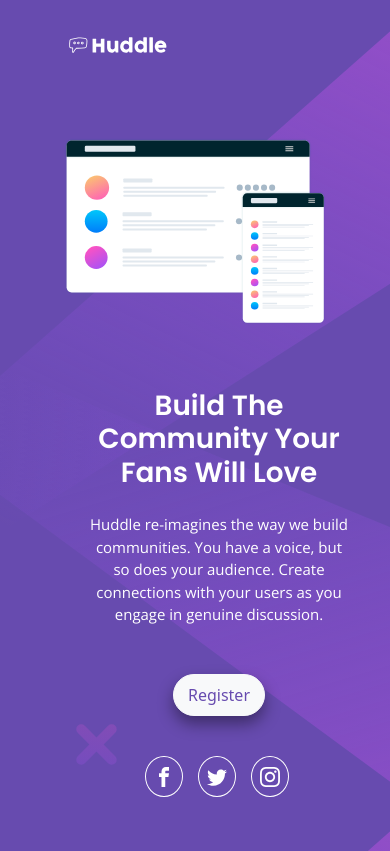
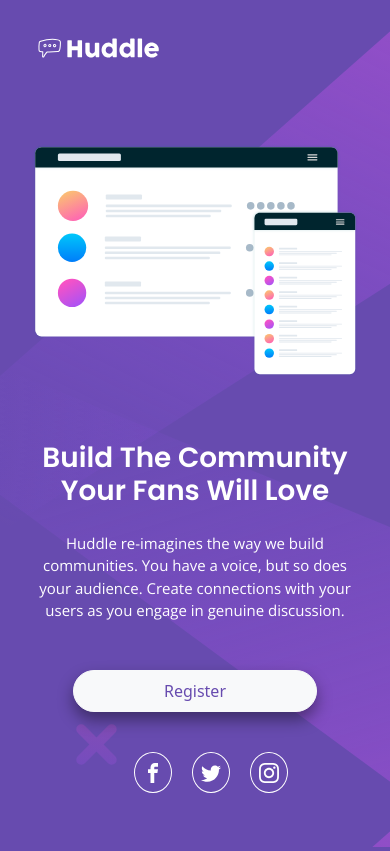
Before and after one commit to Jemi-code/Huddle_Landing_Page, a plain HTML site: page index.html in a window 390 px wide. Drawn offline with nearby package versions, Linux system fonts and the light colour scheme.

Commit message:
Added some css

```diff
--- a/assets/styles/style.css
+++ b/assets/styles/style.css
@@ -103,3 +103,21 @@ li:hover > .icon:hover{
         margin-bottom: 1rem;
     }
 }
+
+@media (max-width: 500px){
+    .wrapper{
+        margin: 0 2rem;
+    }
+
+    button{
+        width: 75%;
+    }
+
+    li{
+        margin: 0 0.5rem;
+    }
+
+    logo{
+        max-width: 100%;
+    }
+}
--- a/index.html
+++ b/index.html
@@ -23,8 +23,8 @@
         <img src="assets/images/illustration-mockups.svg" alt="Mockups" class = "img-fluid">
       </div>
 
-      <div class="right w-50 ms-5">
-        <h1 class = "mb-4 text-justify">Build The Community Your Fans Will Love</h1>
+      <div class="right w-50 ms-md-5">
+        <h1 class = "mb-4 text-md-justify">Build The Community Your Fans Will Love</h1>
         <p class = "text-white-75 mb-md-3 mb-5">Huddle re-imagines the way we build communities. You have a voice, but so does your audience.
           Create connections with your users as you engage in genuine discussion.</p>
         <button class = "btn btn-light rounded-pill text-viol py-2 shadow-lg fw-normal">Register</button>
```
